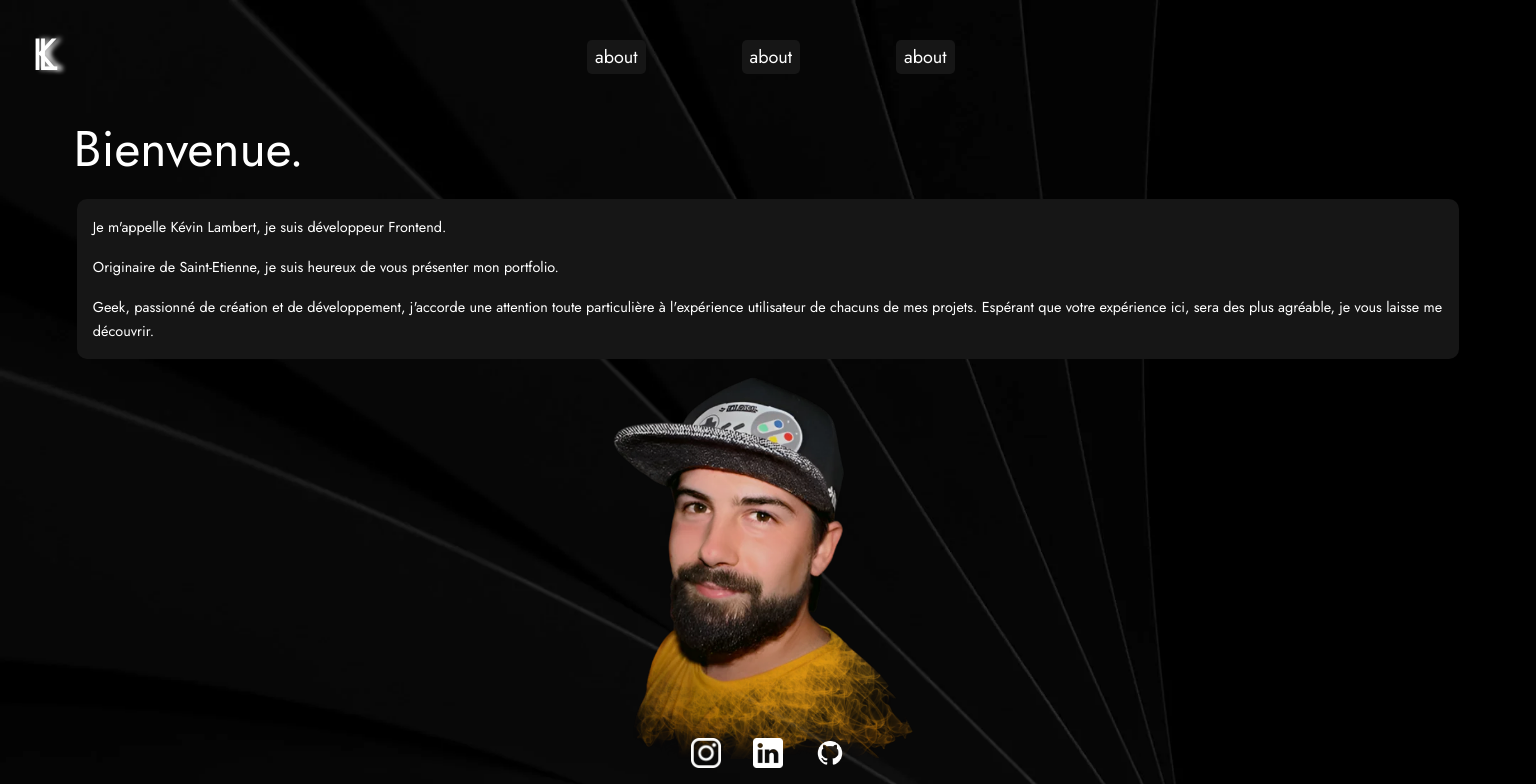
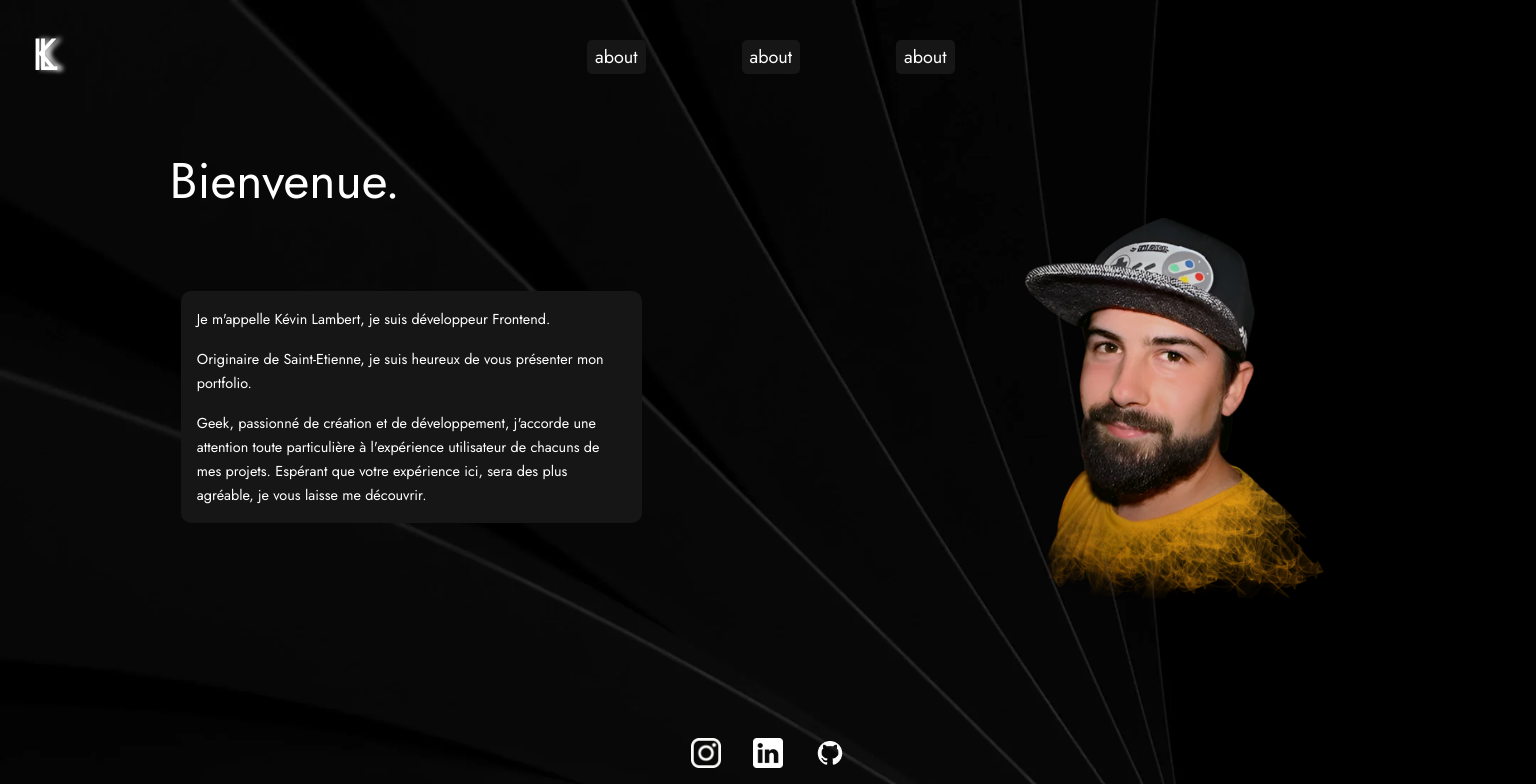
Before and after one commit to lambertkevin42/Portfolio-Ts, a React (Create React App) app: page / in a window 1536 px wide. Shown: the top 784 px of the page. Built offline with nearby package versions, Linux system fonts and the light colour scheme.

Commit message:
scss mycard component fixed / position of mycard component fixed

```diff
--- a/src/components/MyCard/mycard.scss
+++ b/src/components/MyCard/mycard.scss
@@ -41,8 +41,17 @@
 @media only screen and (min-width: 768px) {
 
     .mycard{
+        display: flex;
+        flex-direction: row;
+        flex-wrap: wrap;
+        justify-content: space-around;
+
+        &-infos{
+            width: 50%;
+        }
 
         &-title{
+            width: 100%;
             margin-left: vars.$gutter*1.5;
         }
         &-img{
@@ -55,9 +64,12 @@
 @media only screen and (min-width: 1024px) {
 
     .mycard{
+        &-infos{
+            width: 40%;
+        }
 
         &-title{
-            margin-left: vars.$gutter*2.5;
+            margin-left: vars.$gutter*5;
         }
         &-img{
             width: 30%;
@@ -69,8 +81,13 @@
 
     .mycard{
 
+        &-infos{
+            width: 30%;
+        }
+
         &-title{
-            margin-left: vars.$gutter*4;
+            margin-left: vars.$gutter*10;
+            margin-top: vars.$gutter*2;
         }
         &-img{
             width: 25%;
```
